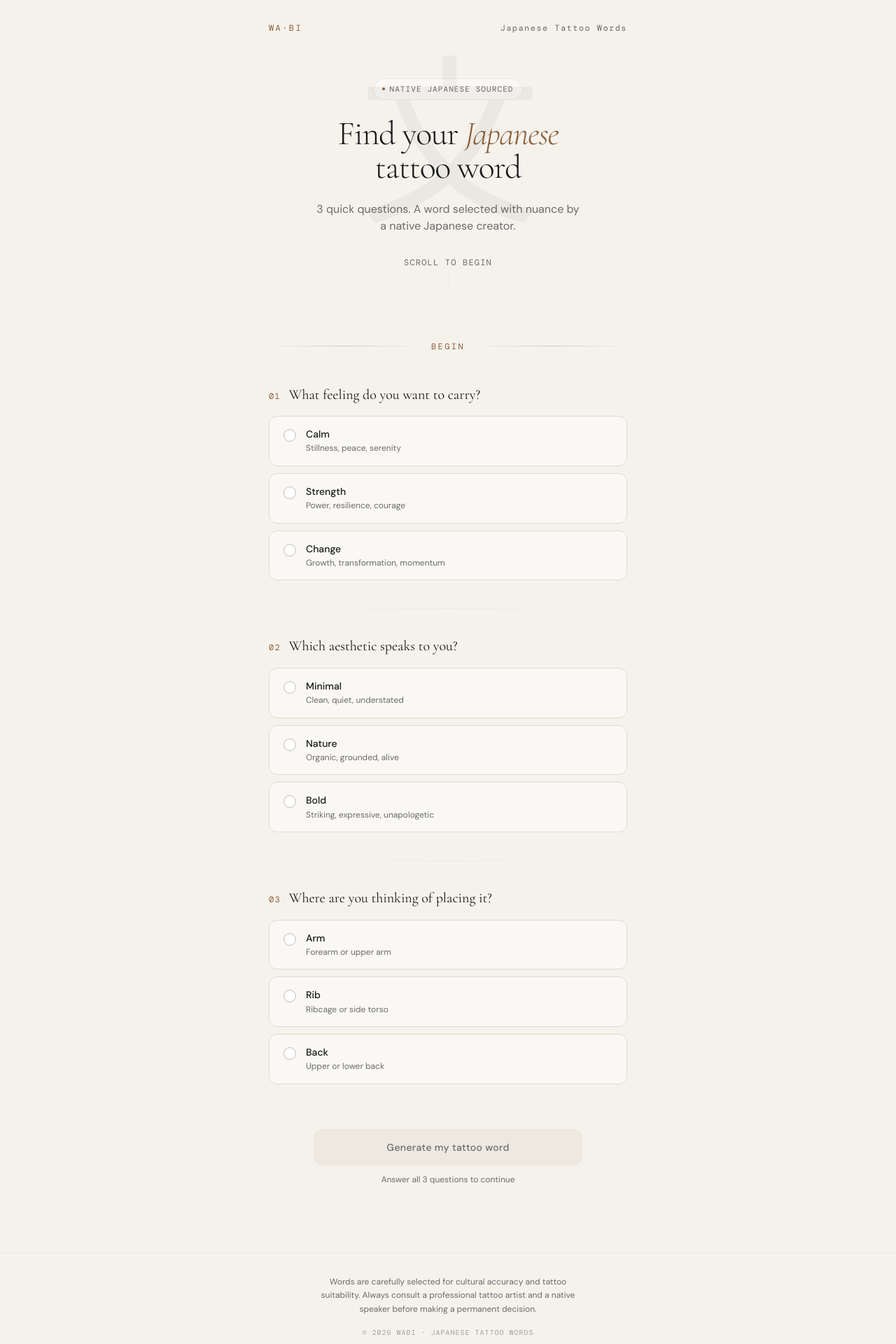
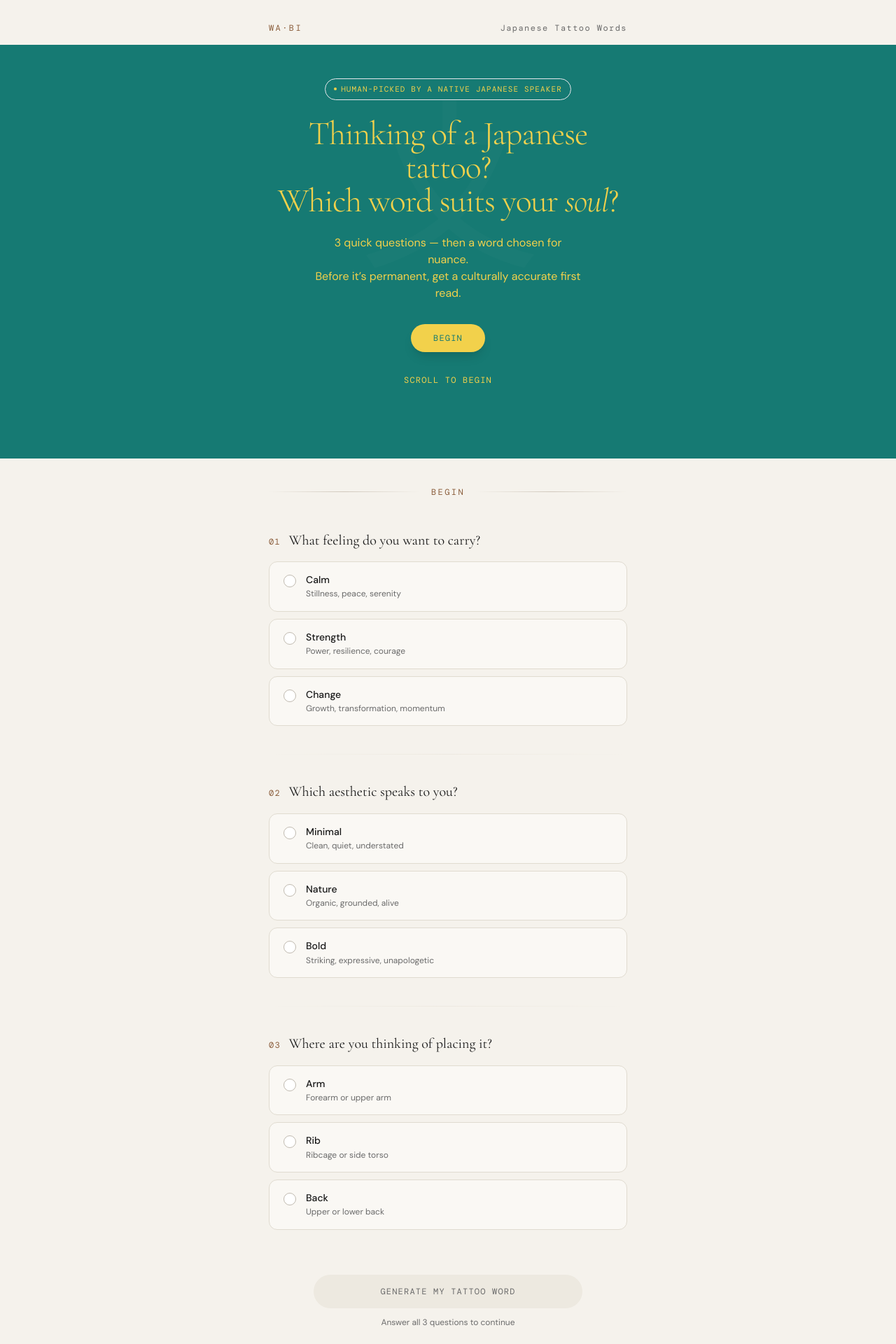
Before and after one commit to onmytown-stack/tattoo-word-generator, a Next.js app: page / in a window 1280 px wide. Shown: the top 1920 px of the page at 70% size. Built offline with nearby package versions, Linux system fonts and the light colour scheme; a web font is replaced by a local one.

Commit message:
Align UI with ad + add PDF contents block

```diff
--- a/app/components/QuizSection.tsx
+++ b/app/components/QuizSection.tsx
@@ -41,7 +41,13 @@ interface RadioOptionProps {
   onChange: (v: string) => void;
 }
 
-function RadioOption({ value, label, description, selected, onChange }: RadioOptionProps) {
+function RadioOption({
+  value,
+  label,
+  description,
+  selected,
+  onChange,
+}: RadioOptionProps) {
   return (
     <label
       className={`radio-option ${selected ? "selected" : ""}`}
@@ -120,7 +126,7 @@ interface ResultCardProps {
 function ResultCard({ result }: ResultCardProps) {
   return (
     <div className="flex flex-col gap-8">
-      {/* Word preview (BLURRED, stronger + tasteful) */}
+      {/* Word preview (blurred) */}
       <div className="text-center py-10 border-t border-b border-parchment-deep">
         <div className="relative inline-block">
           <p
@@ -132,7 +138,7 @@ function ResultCard({ result }: ResultCardProps) {
             {result.word}
           </p>
 
-          {/* Soft noise/scanlines overlay to prevent “reading by squinting” */}
+          {/* Soft overlay to prevent “reading by squinting” */}
           <div
             className="absolute inset-0 pointer-events-none opacity-35 mix-blend-multiply"
             aria-hidden="true"
@@ -147,8 +153,9 @@ function ResultCard({ result }: ResultCardProps) {
           {result.tagline}
         </p>
 
+        {/* Key sentence: justify paying without sounding salesy */}
         <p className="text-[11px] text-ink-muted font-sans mt-2">
-          Full reading, nuance, and tattoo-safe reference are inside the $3 PDF.
+          Tattoos are permanent — the full reading and nuance are inside the $3 PDF.
         </p>
       </div>
 
@@ -157,14 +164,15 @@ function ResultCard({ result }: ResultCardProps) {
         <div className="flex items-start justify-between gap-4">
           <div>
             <p className="text-[0.6875rem] font-mono tracking-[0.18em] text-accent uppercase">
-              Full meaning (locked)
+              Before you commit (PDF includes)
             </p>
             <p className="text-xs text-ink-muted font-sans mt-1">
-              Romaji • exact meaning • nuance • cultural context • placement notes
+              Romaji • literal meaning • nuance • what feels natural • what to avoid •
+              placement notes
             </p>
           </div>
 
-          {/* Lock icon (cleaner than emoji) */}
+          {/* Lock icon */}
           <div
             className="w-9 h-9 rounded-xl border border-parchment-deep bg-parchment flex items-center justify-center text-ink-muted"
             aria-hidden="true"
@@ -186,44 +194,61 @@ function ResultCard({ result }: ResultCardProps) {
           </div>
         </div>
 
-        {/* Blur teaser (stronger blur) */}
+        {/* Blur teaser */}
         <div className="flex flex-col gap-2">
           <div className="h-3 rounded bg-parchment-deep/80 blur-[3px]" />
           <div className="h-3 rounded bg-parchment-deep/70 blur-[3px] w-11/12" />
           <div className="h-3 rounded bg-parchment-deep/60 blur-[3px] w-10/12" />
         </div>
 
+       {/* Bullet list: keep it concrete */}
 <ul className="text-sm text-ink font-sans list-disc pl-5 space-y-1">
   <li>What this word truly implies in Japanese</li>
   <li>What reads natural (and what to avoid)</li>
   <li>Artist-ready reference page (PDF)</li>
 </ul>
 
-        {/* Single CTA (price-forward) */}
+{/* What you'll receive */}
+<div className="rounded-2xl border border-parchment-deep bg-parchment-soft/80 p-5 flex flex-col gap-3">
+  <p className="text-[0.6875rem] font-mono tracking-[0.18em] text-brand-green uppercase">
+    What you’ll receive (PDF)
+  </p>
+
+  <ul className="text-sm text-ink font-sans list-disc pl-5 space-y-1.5">
+    <li>Romaji + literal meaning</li>
+    <li>Nuance: what sounds natural (and what to avoid)</li>
+    <li>Artist-ready reference page (placement notes)</li>
+  </ul>
+
+  <p className="text-[11px] text-ink-muted font-sans">
+    Created to help you decide with confidence — before anything becomes permanent.
+  </p>
+</div>
+
+{/* Single CTA: “buy” -> “check/confirm” */}
 <a
   href={result.gumroadUrl}
   target="_blank"
   rel="noopener noreferrer"
-          className="w-full text-center py-4 px-8 rounded-xl font-sans font-medium text-sm tracking-wide
-                     bg-ink text-parchment hover:bg-ink-soft shadow-md hover:shadow-lg
-                     transition-all duration-300"
+  className="w-full text-center py-4 px-8 rounded-full font-mono text-xs tracking-widest uppercase
+             bg-brand-yellow text-brand-green hover:opacity-90 shadow-lg
+             transition-all duration-300 focus:outline-none focus-visible:ring-2 focus-visible:ring-brand-yellow"
 >
-          Unlock full meaning — $3 PDF (instant download)
+  ✅ Check this before committing — $3 PDF
 </a>
 
         <p className="text-[11px] text-ink-muted font-sans text-center">
-          One-time payment • Instant access • Native Japanese creator
+          One-time payment • Instant download • Created by a native Japanese speaker
         </p>
       </div>
 
-      {/* Disclaimer */}
+      {/* Disclaimer (gentle, not scary) */}
       <p className="text-xs text-ink-muted leading-relaxed border-l-2 border-parchment-deep pl-3 font-sans">
-        Always double-check spelling and meaning with a professional before tattooing.
+        Tip: Show the PDF to your tattoo artist to confirm spacing, balance, and readability.
       </p>
     </div>
   );
 }
-
 
 // ─── Main Quiz Section ────────────────────────────────────────────────────────
 export default function QuizSection() {
@@ -255,6 +280,8 @@ export default function QuizSection() {
   const resultKey: ResultKey | null =
     feeling && theme ? `${feeling}+${theme}` : null;
   const result = resultKey ? RESULTS[resultKey] : null;
+
+  // (Currently unused, but keeping your variable as-is)
   const placementText = placement ? PLACEMENT_SUGGESTIONS[placement] : "";
 
   return (
@@ -295,10 +322,11 @@ export default function QuizSection() {
   <button
     onClick={handleGenerate}
     disabled={!allAnswered}
-          className={`w-full max-w-sm py-4 px-8 rounded-xl font-sans font-medium text-sm tracking-wide transition-all duration-300 focus:outline-none focus-visible:ring-2 focus-visible:ring-accent
+    className={`w-full max-w-sm py-4 px-8 rounded-full font-mono text-xs tracking-widest uppercase
+      transition-all duration-300 focus:outline-none focus-visible:ring-2 focus-visible:ring-brand-yellow
       ${
         allAnswered
-                ? "bg-ink text-parchment hover:bg-ink-soft shadow-md hover:shadow-lg cursor-pointer"
+          ? "bg-brand-yellow text-brand-green shadow-lg hover:opacity-90 cursor-pointer"
           : "bg-parchment-deep text-ink-muted cursor-not-allowed"
       }`}
     aria-disabled={!allAnswered}
@@ -314,10 +342,7 @@ export default function QuizSection() {
 
       {/* Result */}
       {showResult && result && (
-        <div
-          ref={resultRef}
-          className="flex flex-col gap-8 scroll-mt-12"
-        >
+        <div ref={resultRef} className="flex flex-col gap-8 scroll-mt-12">
           {/* Ornament */}
           <div className="ornament-line">
             <span className="text-xs font-mono tracking-[0.2em] text-accent uppercase whitespace-nowrap">
--- a/app/page.tsx
+++ b/app/page.tsx
@@ -15,54 +15,72 @@ export default function Home() {
         </div>
       </header>
 
-      {/* ── Hero ── */}
-      <section className="px-6 pt-12 pb-16 flex flex-col items-center text-center">
+      {/* ── Hero (Green) ── */}
+      <section className="relative px-6 pt-12 pb-16 flex flex-col items-center text-center bg-brand-green text-brand-yellow">
         <div className="max-w-lg w-full flex flex-col gap-6">
           {/* Background kanji decoration */}
+          {/* ② スマホでも薄く表示（opacity/text-sizeを調整） */}
           <div
             aria-hidden="true"
-            className="absolute left-1/2 -translate-x-1/2 -translate-y-4 opacity-[0.04] pointer-events-none select-none kanji-display text-[260px] text-ink leading-none hidden md:block"
-            style={{ top: "6rem" }}
+            className="absolute left-1/2 -translate-x-1/2 -translate-y-4
+                       opacity-[0.06] md:opacity-[0.08]
+                       pointer-events-none select-none kanji-display
+                       text-[200px] md:text-[260px] leading-none"
+            style={{ top: "6rem", color: "rgba(246, 241, 231, 0.22)" }}
           >
             文
           </div>
 
           {/* Badge */}
           <div className="flex justify-center">
-            <span className="inline-flex items-center gap-1.5 border border-parchment-deep bg-parchment-soft px-3 py-1.5 rounded-full text-[0.6875rem] font-mono text-ink-muted tracking-widest uppercase">
-              <span className="w-1 h-1 rounded-full bg-accent inline-block" />
-              Native Japanese sourced
+            <span className="inline-flex items-center gap-1.5 border border-brand-cream/25 bg-brand-green/60 px-3 py-1.5 rounded-full text-[0.6875rem] font-mono text-brand-cream/80 tracking-widest uppercase">
+              <span className="w-1 h-1 rounded-full bg-brand-yellow inline-block" />
+              Human-picked by a native Japanese speaker
             </span>
           </div>
 
           {/* Headline */}
-          <h1 className="font-serif font-light text-4xl md:text-5xl text-ink leading-[1.15] tracking-tight">
-            Find your{" "}
-            <span className="italic text-accent">Japanese</span>
+          <h1 className="font-serif font-light text-4xl md:text-5xl leading-[1.15] tracking-tight">
+            Thinking of a Japanese tattoo?
             <br />
-            tattoo word
+            Which word suits your <span className="text-brand-yellow italic">soul</span>?
           </h1>
 
           {/* Subline */}
-          <p className="font-sans text-sm md:text-base text-ink-muted leading-relaxed max-w-sm mx-auto">
-            3 quick questions. A word selected with nuance by a native Japanese
-            creator.
+          <p className="font-sans text-sm md:text-base leading-relaxed max-w-sm mx-auto text-brand-cream/85">
+            3 quick questions — then a word chosen for nuance.
+            <br />
+            Before it’s permanent, get a culturally accurate first read.
           </p>
+
+          {/* CTA */}
+          <div className="flex justify-center pt-2">
+            <a
+              href="#begin"
+              className="inline-flex items-center justify-center rounded-full bg-brand-yellow px-8 py-3 font-mono text-xs tracking-widest uppercase text-brand-green hover:opacity-90 transition shadow-lg"
+            >
+              Begin
+            </a>
+          </div>
 
           {/* Scroll indicator */}
           <div className="flex flex-col items-center gap-2 pt-2">
-            <span className="text-xs font-mono text-ink-muted tracking-widest uppercase">
+            <span className="text-xs font-mono tracking-widest uppercase text-brand-cream/70">
               Scroll to begin
             </span>
             <div className="flex flex-col gap-1 items-center">
-              <span className="w-px h-8 bg-gradient-to-b from-parchment-deep to-transparent" />
+              <span className="w-px h-8 bg-gradient-to-b from-brand-cream/35 to-transparent" />
             </div>
           </div>
         </div>
       </section>
 
       {/* ── Quiz ── */}
-      <section className="px-6 pb-24 flex flex-col items-center">
+      {/* ① scroll-mt を追加してスクロール位置を気持ちよく */}
+      <section
+        id="begin"
+        className="scroll-mt-10 px-6 pb-24 pt-10 flex flex-col items-center"
+      >
         <div className="w-full max-w-lg">
           {/* Ornament line */}
           <div className="ornament-line mb-12">
@@ -78,9 +96,10 @@ export default function Home() {
       {/* ── Footer ── */}
       <footer className="border-t border-parchment-deep px-6 py-8 text-center">
         <p className="font-sans text-xs text-ink-muted leading-relaxed max-w-sm mx-auto">
-          Words are carefully selected for cultural accuracy and tattoo
-          suitability. Always consult a professional tattoo artist and a native
-          speaker before making a permanent decision.
+          These words are selected with cultural nuance in mind.
+          <br />
+          Tattoos are permanent — if you’re unsure, double-check with a native
+          Japanese speaker and your tattoo artist before committing.
         </p>
         <p className="mt-4 font-mono text-[0.625rem] tracking-widest text-ink-muted uppercase opacity-60">
           © {new Date().getFullYear()} Wabi · Japanese Tattoo Words
--- a/tailwind.config.ts
+++ b/tailwind.config.ts
@@ -29,6 +29,14 @@ const config: Config = {
     light: "#b8845a",
     pale: "#f0e8df",
   },
+
+  // ✅ 広告寄せ：緑×黄×生成り
+  brand: {
+    DEFAULT: "#167A73", // hero背景の基準色（=green）
+    green: "#167A73",
+    yellow: "#F2D14B",
+    paper: "#F6F1E7",   // 生成り（サイトの背景/中間背景にも使える）
+  },
 },
       animation: {
         "fade-up": "fadeUp 0.6s ease forwards",
```
Also changed, not shown: app/globals.css (+14 -9 lines). Lines whose indentation alone changed are shown as unchanged.
